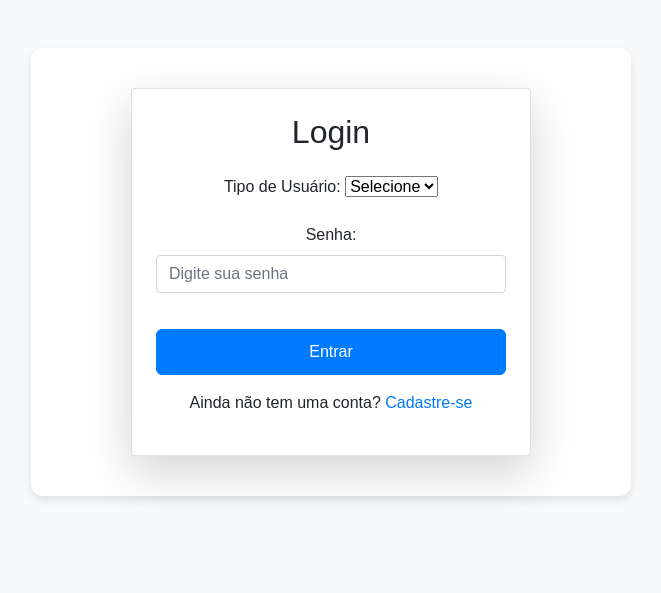
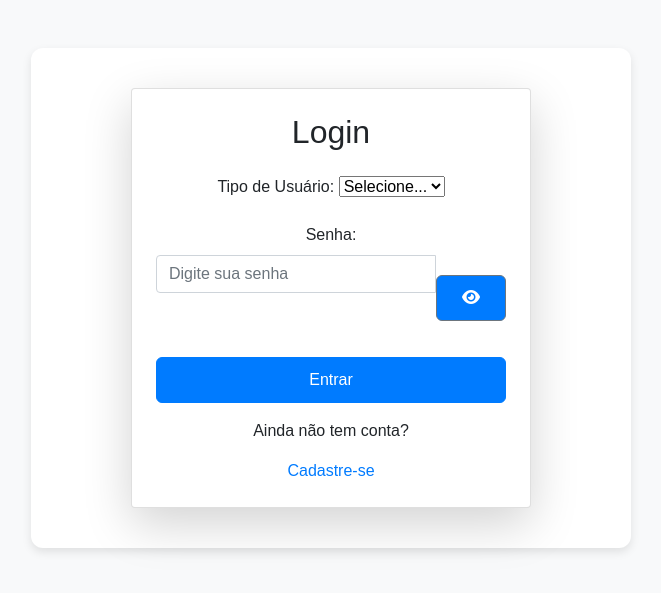
Before and after one commit to jpfirmo/agendamento_consulta, a PHP site: page /login.php in a window 1280 px wide. Shown: the part 76-669 px from the top of the page, without its empty margins (309-970 px from the left). Run offline with PHP 8.4, Linux system fonts and the light colour scheme.

Commit message:
tela de login de usuário

```diff
--- a/login.php
+++ b/login.php
@@ -4,75 +4,93 @@ session_start();
 
 <?php include_once("templates/header.php"); ?>
 
-<!-- Importa o CSS -->
 <link rel="stylesheet" href="css/style.css">
+<link rel="stylesheet" href="https://cdnjs.cloudflare.com/ajax/libs/font-awesome/6.5.0/css/all.min.css">
 
 <div class="container mt-5">
     <div class="card shadow-lg p-4 rounded-4" style="max-width: 400px; margin: auto;">
         <h2 class="text-center mb-4">Login</h2>
-        <!-- Mensagem de erro (fade-out) -->
+
+        <!-- Mensagem -->
         <?php if (isset($_SESSION['mensagem'])): ?>
             <div class="mensagem <?= htmlspecialchars($_SESSION['mensagem_tipo']) ?>">
                 <?= htmlspecialchars($_SESSION['mensagem']) ?>
             </div>
-            <?php unset($_SESSION['mensagem']); unset($_SESSION['mensagem_tipo']); ?>
+            <?php unset($_SESSION['mensagem'], $_SESSION['mensagem_tipo']); ?>
         <?php endif; ?>
 
         <form action="processa_login.php" method="POST">
+
+            <!-- Tipo usuário -->
             <div class="mb-3">
-            <label for="tipo_usuario" class="form-label">Tipo de Usuário:</label>
+                <label for="tipo_usuario" class="form-label fw-bold">Tipo de Usuário:</label>
                 <select name="tipo_usuario" id="tipo_usuario" class="form-select">
-                <option value="">Selecione</option>
+                    <option value="">Selecione...</option>
                     <option value="paciente">Paciente</option>
                     <option value="medico">Médico</option>
                 </select>
             </div>
+
+            <!-- CPF -->
             <div class="mb-3" id="campo_cpf" style="display:none;">
-            <label for="cpf" class="form-label">CPF:</label>
-            <input type="text" name="cpf" id="cpf" class="form-control" placeholder="Digite seu CPF">
+                <label for="cpf" class="form-label fw-bold">CPF:</label>
+                <input type="text" class="form-control" id="cpf" name="cpf" placeholder="Digite seu CPF">
             </div>
+
+            <!-- CRM -->
             <div class="mb-3" id="campo_crm" style="display:none;">
-            <label for="crm" class="form-label">CRM:</label>
-            <input type="text" name="crm" id="crm" class="form-control" placeholder="Digite seu CRM">
+                <label for="crm" class="form-label fw-bold">CRM:</label>
+                <input type="text" class="form-control" id="crm" name="crm" placeholder="Digite seu CRM">
             </div>
+
+            <!-- Senha com ícone igual ao cadastro.php -->
             <div class="mb-3">
-            <label for="senha" class="form-label">Senha:</label>
-            <input type="password" name="senha" id="senha" class="form-control" placeholder="Digite sua senha">
-        </div>
-        <button type="submit" class="btn btn-primary w-100">Entrar</button>
-    </form>
-        <p class="text-center mt-3">
-            Ainda não tem uma conta? <a href="cadastro.php">Cadastre-se</a>
-        </p>
+                <label for="senha" class="form-label fw-bold">Senha:</label>
+                <div class="input-group">
+                    <input type="password" class="form-control" id="senha" name="senha" placeholder="Digite sua senha">
+                    <button type="button" class="btn btn-outline-secondary" id="toggleSenha">
+                        <i class="fas fa-eye"></i>
+                    </button>
                 </div>
             </div>
 
-<!-- Script para alternar CPF/CRM e fade-out -->
+            <button type="submit" class="btn btn-primary w-100">Entrar</button>
+        </form>
+
+        <div class="text-center mt-3">
+            <p>Ainda não tem conta?</p>
+            <a href="cadastro.php" class="text-decoration-none fw-bold">Cadastre-se</a>
+        </div>
+    </div>
+</div>
+
 <script>
-document.addEventListener("DOMContentLoaded", () => {
-    const tipoUsuario = document.getElementById("tipo_usuario");
-    const campoCpf = document.getElementById("campo_cpf");
-    const campoCrm = document.getElementById("campo_crm");
+// Alternar campos CPF/CRM
+document.getElementById("tipo_usuario").addEventListener("change", function() {
+    const tipo = this.value;
+    document.getElementById("campo_cpf").style.display = tipo === "paciente" ? "block" : "none";
+    document.getElementById("campo_crm").style.display = tipo === "medico" ? "block" : "none";
+});
 
-    tipoUsuario.addEventListener("change", () => {
-        if (tipoUsuario.value === "paciente") {
-            campoCpf.style.display = "block";
-            campoCrm.style.display = "none";
-        } else if (tipoUsuario.value === "medico") {
-            campoCrm.style.display = "block";
-            campoCpf.style.display = "none";
+// Mostrar/ocultar senha — MESMO PADRÃO DO CADASTRO
+document.getElementById("toggleSenha").addEventListener("click", function() {
+    const input = document.getElementById("senha");
+    const icon = this.querySelector("i");
+
+    if (input.type === "password") {
+        input.type = "text";
+        icon.classList.replace("fa-eye", "fa-eye-slash");
     } else {
-            campoCpf.style.display = "none";
-            campoCrm.style.display = "none";
+        input.type = "password";
+        icon.classList.replace("fa-eye-slash", "fa-eye");
     }
 });
 
-    // Oculta a mensagem após 5 segundos
+// Fade-out da mensagem
 setTimeout(() => {
     const msg = document.querySelector('.mensagem');
-        if (msg) msg.style.display = 'none';
+    if (msg) msg.style.opacity = "0";
 }, 5000);
-});
 </script>
 
 <?php include_once("templates/footer.php"); ?>
```
Lines whose indentation alone changed are shown as unchanged.
